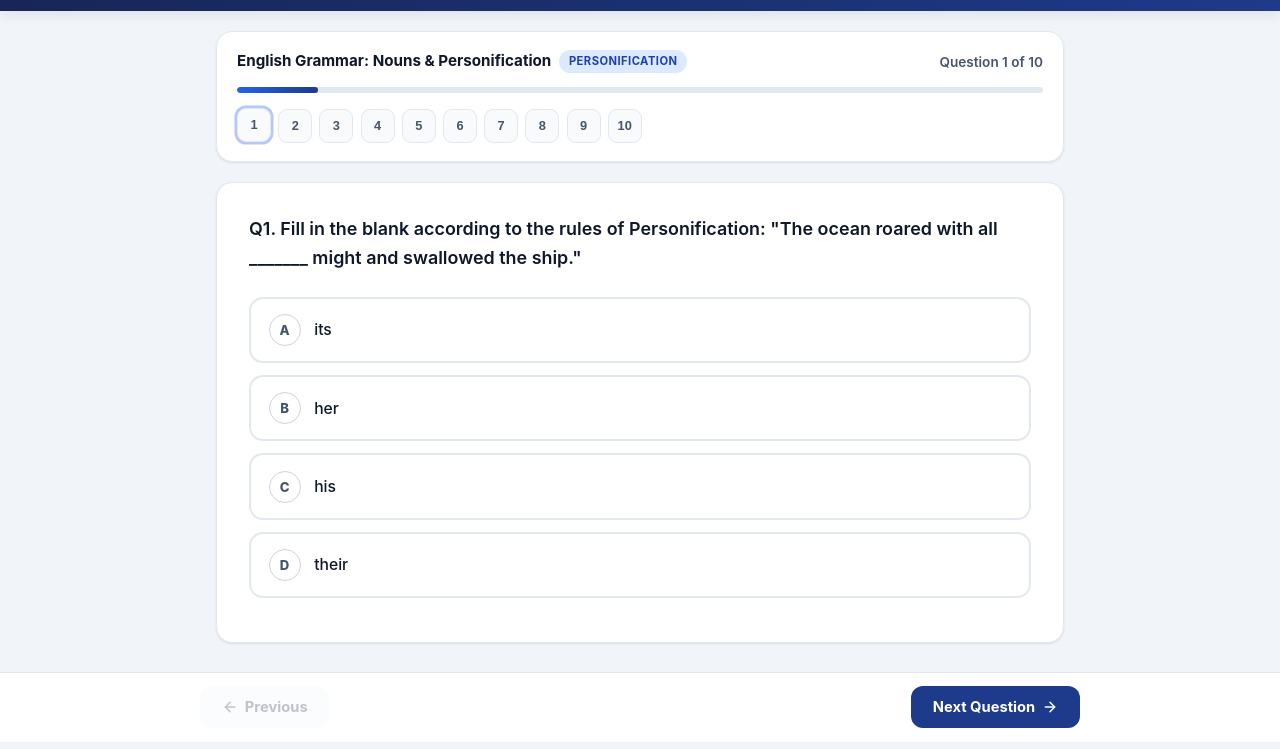
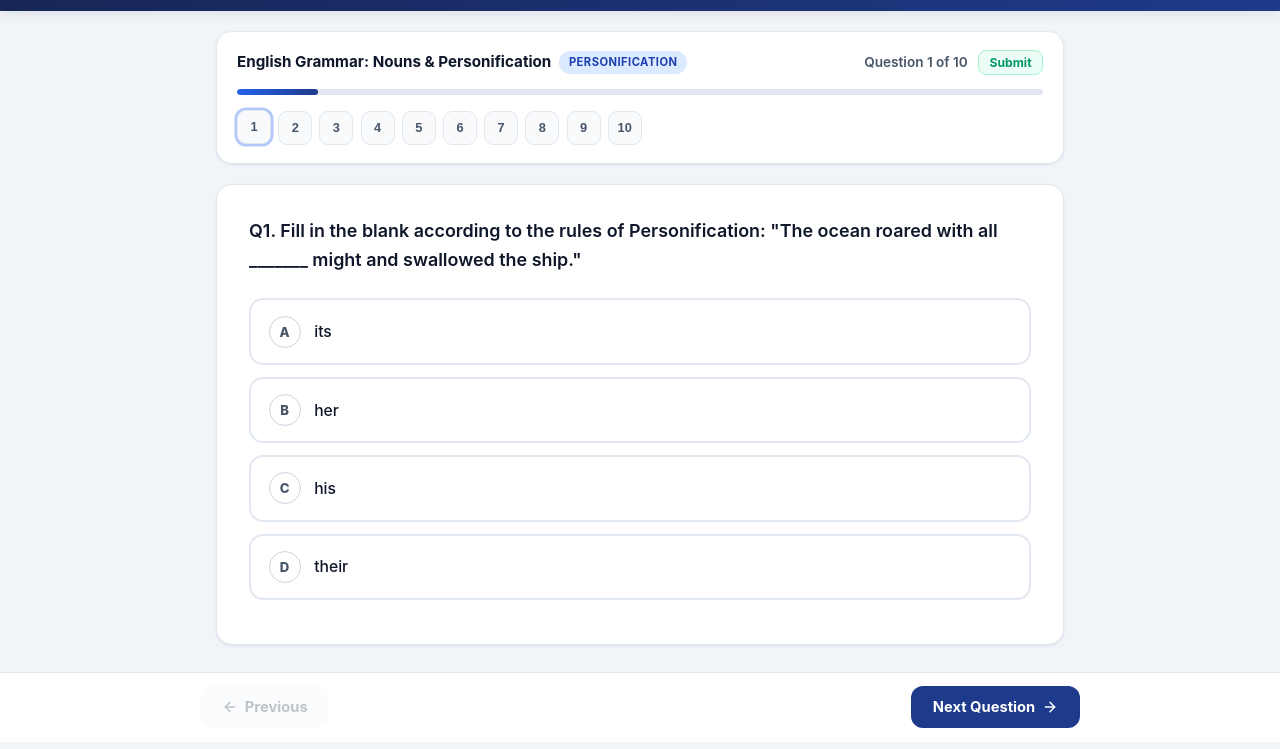
Before and after one commit to pritam180802/Online-Assignment, a plain HTML site: page index.html in a window 1280 px wide. Shown: the part 58-807 px from the top of the page. Drawn offline with Linux system fonts and the light colour scheme.

Commit message:
Update index.html

```diff
--- a/index.html
+++ b/index.html
@@ -230,6 +230,25 @@
             font-size: 0.85rem;
             font-weight: 600;
             color: var(--text-secondary);
+        }
+
+        .quick-submit-btn {
+            background: var(--emerald-50);
+            color: var(--emerald-600);
+            border: 1px solid #a7f3d0;
+            padding: 0.25rem 0.65rem;
+            border-radius: 8px;
+            font-family: inherit;
+            font-size: 0.76rem;
+            font-weight: 700;
+            cursor: pointer;
+            transition: all 0.15s ease;
+        }
+
+        .quick-submit-btn:hover {
+            background: var(--emerald-600);
+            color: #ffffff;
+            border-color: var(--emerald-600);
         }
 
         .progress-track {
@@ -1304,7 +1323,10 @@
                             <span class="badge badge-blue">${q.setLabel}</span>
                             ${isReview ? '<span class="badge badge-amber">SOLUTIONS</span>' : ''}
                         </div>
-                        <div class="q-counter">Question ${currentState.currentIndex + 1} of ${totalQ}</div>
+                        <div style="display:flex; align-items:center; gap:0.65rem;">
+                            <span class="q-counter">Question ${currentState.currentIndex + 1} of ${totalQ}</span>
+                            ${!isReview ? '<button onclick="calculateScore(false)" class="quick-submit-btn">Submit</button>' : ''}
+                        </div>
                     </div>
                     <div class="progress-track">
                         <div class="progress-fill" style="width: ${progress}%"></div>
@@ -1581,7 +1603,11 @@
             }, 7500);
         }
 
-        window.addEventListener('DOMContentLoaded', init);
+        if (document.readyState === 'loading') {
+            document.addEventListener('DOMContentLoaded', init);
+        } else {
+            init();
+        }
     </script>
 </body>
 </html>
```
